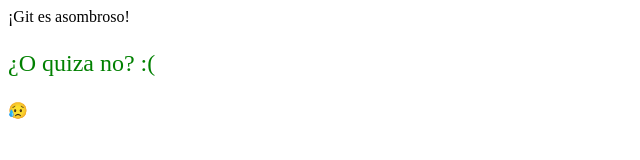
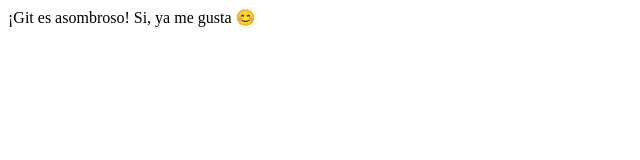
Before and after one commit to Jhosett/miPagina, a plain HTML site: page index.html in a window 1280 px wide. Shown: the whole page, without its empty margins (0-640 px from the left). Drawn offline with Linux system fonts and the light colour scheme.

Commit message:
git me gusta

```diff
--- a/index.html
+++ b/index.html
@@ -9,7 +9,6 @@
 <body>
     ¡Git es asombroso!
 
-    <p>¿O quiza no? :(</p>
-    😥
+    Si, ya me gusta 😊
 </body>
 </html>
```
